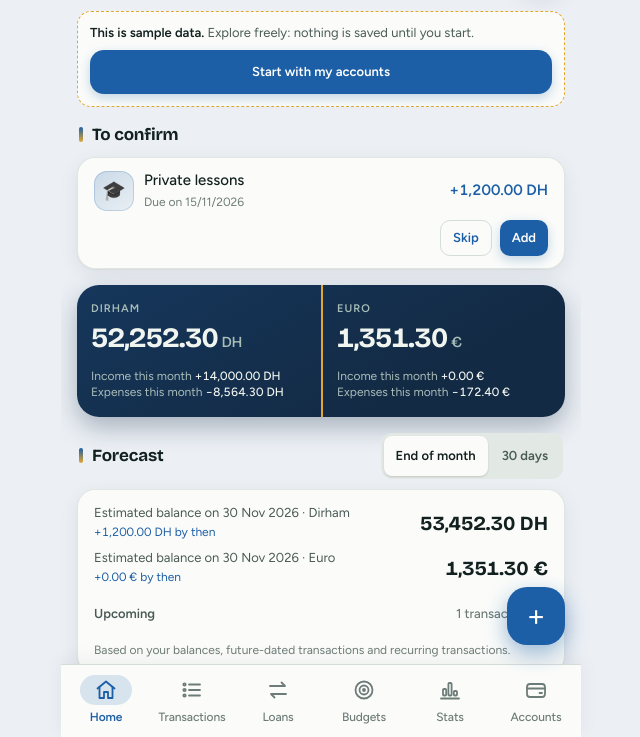
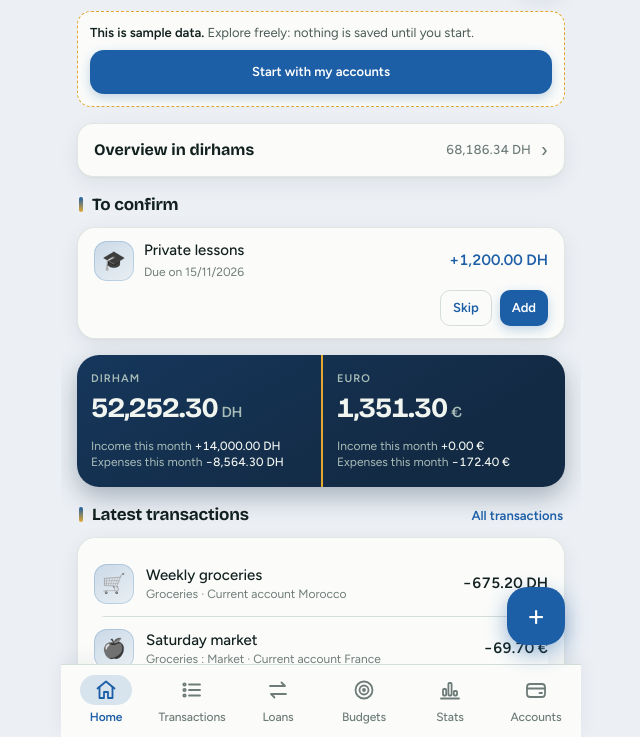
Before and after one commit to simojelloun/floussi, a plain HTML site: page index.html in a window 1280 px wide. Shown: the part 63-800 px from the top of the page, without its empty margins (319-959 px from the left). Drawn offline with nearby package versions, Linux system fonts and the light colour scheme.

Commit message:
Add files via upload

```diff
--- a/index.html
+++ b/index.html
@@ -884,11 +884,11 @@ function vAccueil() {
   const recent = allTx().sort((a, b) => b.date.localeCompare(a.date)).slice(0, 6);
   const fold = (key, title, extra, body, defOpen) => { const o = P.fold && key in P.fold ? P.fold[key] : defOpen; return `<details class="fold" data-fold="${key}" ${o ? "open" : ""}><summary><span class="ft">${title}</span>${extra ? `<span class="fx">${extra}</span>` : ""}<span class="chev" aria-hidden="true">›</span></summary><div class="fold-b">${body}</div></details>`; };
   const overviewBody = overview ? overview.slice(overview.indexOf('<div class="card">')) : "";
-  return banner() + dailyBlock() + pendingBlock(3) + `<section class="ledger ${list.length === 1 ? "one" : ""}" aria-label="${L("Soldes par devise")}">${list.map(colH).join("")}</section>` + fcBlock() +
+  return banner() + dailyBlock() + (overviewBody ? fold("overview", L("Vue d'ensemble en ") + esc(plural(base())), `<span class="num">${fmt(net, base())}</span>`, overviewBody, false) : "") + pendingBlock(3) + `<section class="ledger ${list.length === 1 ? "one" : ""}" aria-label="${L("Soldes par devise")}">${list.map(colH).join("")}</section>` +
     `<div class="sec-h"><h2>${L("Dernières opérations")}</h2><a class="link" href="#operations">${L("Toutes les opérations")}</a></div><div class="card">${recent.length ? `<ul class="rows">${recent.slice(0, 5).map(t => txRow(t, true)).join("")}</ul>` : `<p class="empty">${L("Aucune opération. Utilisez le bouton Ajouter une opération pour saisir la première.")}</p>`}</div>` +
     (al.length ? fold("budgets", L("Budgets à surveiller"), `<span class="state ${al.some(x => x.s.cls === "crit") ? "crit" : "warn"}">${al.length}</span>`, `<ul class="card rows">${al.map(x => `<li class="alert"><span>${esc(catLabel(x.b.cat))} <small class="num" style="color:var(--muted)">${fmt(x.s.spent, x.b.cur)}${L(" sur ")}${fmt(x.b.limit, x.b.cur)}</small></span><span class="state ${x.s.cls}">${x.s.label}</span></li>`).join("")}</ul><a class="link" href="#budgets">${L("Voir les budgets")}</a>`, false) : "") +
     fold("accounts", L("Comptes"), plur(S.meta.accounts.length, L("compte"), L("comptes")), `<ul class="card rows">${S.meta.accounts.map(a => `<li class="row">${accChip(a)}<span class="t"><b>${esc(a.name)}</b></span><span class="amt">${fmt(balance(a), a.cur)}</span></li>`).join("")}</ul><a class="link" href="#comptes">${L("Gérer les comptes")}</a>`, false) +
-    (overviewBody ? fold("overview", L("Vue d'ensemble en ") + esc(plural(base())), `<span class="num">${fmt(net, base())}</span>`, overviewBody, false) : "");
+    fcBlock();
 }
 
 let dayFilter = "";
```
